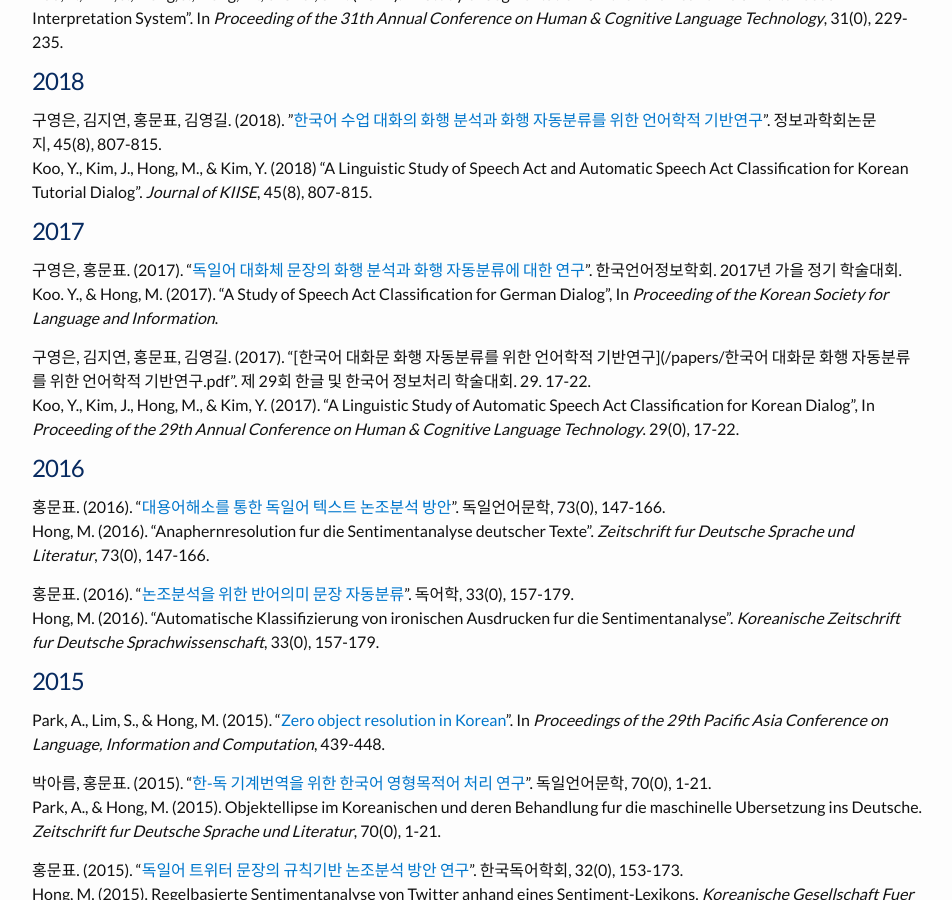
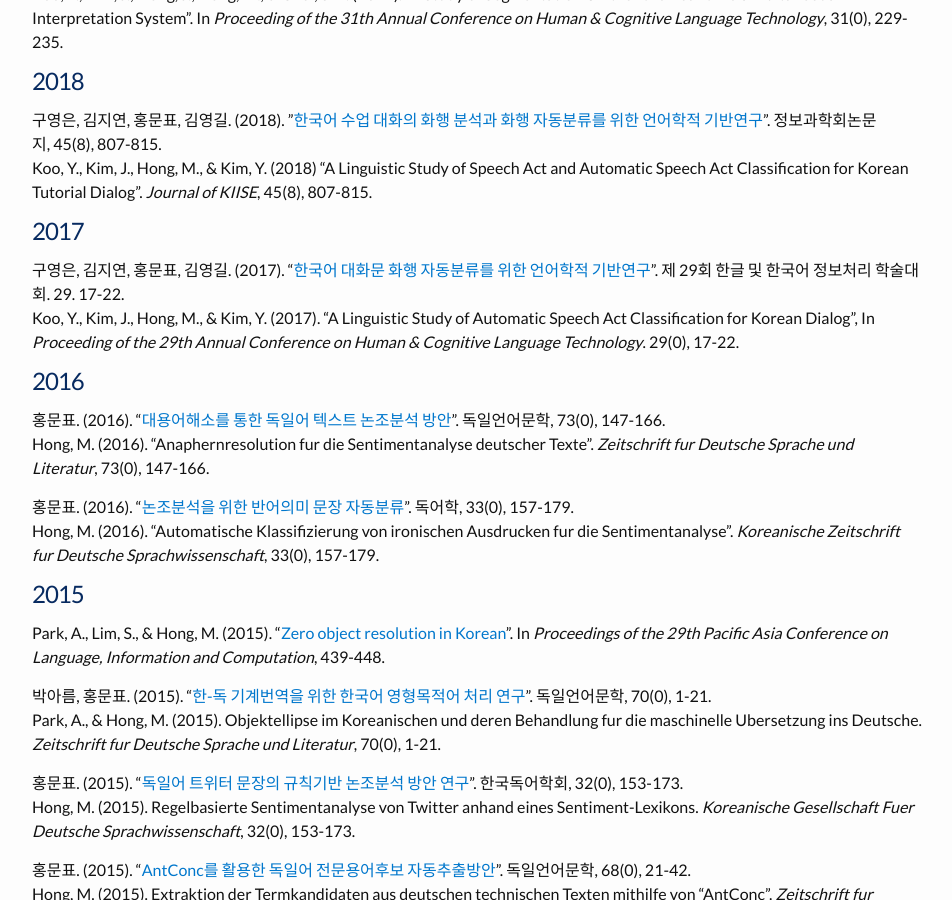
Before and after one commit to skkhmp/skkhmp.github.io, a Jekyll site: the page built from publications.md, in a window 1280 px wide and 900 px high, scrolled down 692 px. Shown: the whole window, without its empty margins (163-1115 px from the left). Built offline with Jekyll 4.4.1, drawn with Linux system fonts in a browser that asks for light colours; some web fonts are replaced.

Commit message:
Update publications.md

```diff
--- a/publications.md
+++ b/publications.md
@@ -23,10 +23,7 @@ Koo, Y., Kim, J., Hong, J., Hong, M., & Choi, S-K. (2019). "A Study of Segmentat
 Koo, Y., Kim, J., Hong, M., & Kim, Y. (2018) "A Linguistic Study of Speech Act and Automatic Speech Act Classification for Korean Tutorial Dialog". *Journal of KIISE*, 45(8), 807-815.
 
 # 2017
-구영은, 홍문표. (2017). "[독일어 대화체 문장의 화행 분석과 화행 자동분류에 대한 연구](/papers/)". 한국언어정보학회. 2017년 가을 정기 학술대회. <br/>
-Koo. Y., & Hong, M. (2017).  "A Study of Speech Act Classification for German Dialog", In *Proceeding of the Korean Society for Language and Information*.
-
-구영은, 김지연, 홍문표, 김영길. (2017). "[한국어 대화문 화행 자동분류를 위한 언어학적 기반연구](/papers/한국어 대화문 화행 자동분류를 위한 언어학적 기반연구.pdf". 제 29회 한글 및 한국어 정보처리 학술대회. 29. 17-22.<br/>
+구영은, 김지연, 홍문표, 김영길. (2017). "[한국어 대화문 화행 자동분류를 위한 언어학적 기반연구](/papers/한국어 대화문 화행 자동분류를 위한 언어학적 기반연구.pdf)". 제 29회 한글 및 한국어 정보처리 학술대회. 29. 17-22.<br/>
 Koo, Y., Kim, J., Hong, M., & Kim, Y. (2017). "A Linguistic Study of Automatic Speech Act Classification for Korean Dialog", In *Proceeding of the 29th Annual Conference on Human & Cognitive Language Technology*. 29(0), 17-22.
 
 # 2016
```
